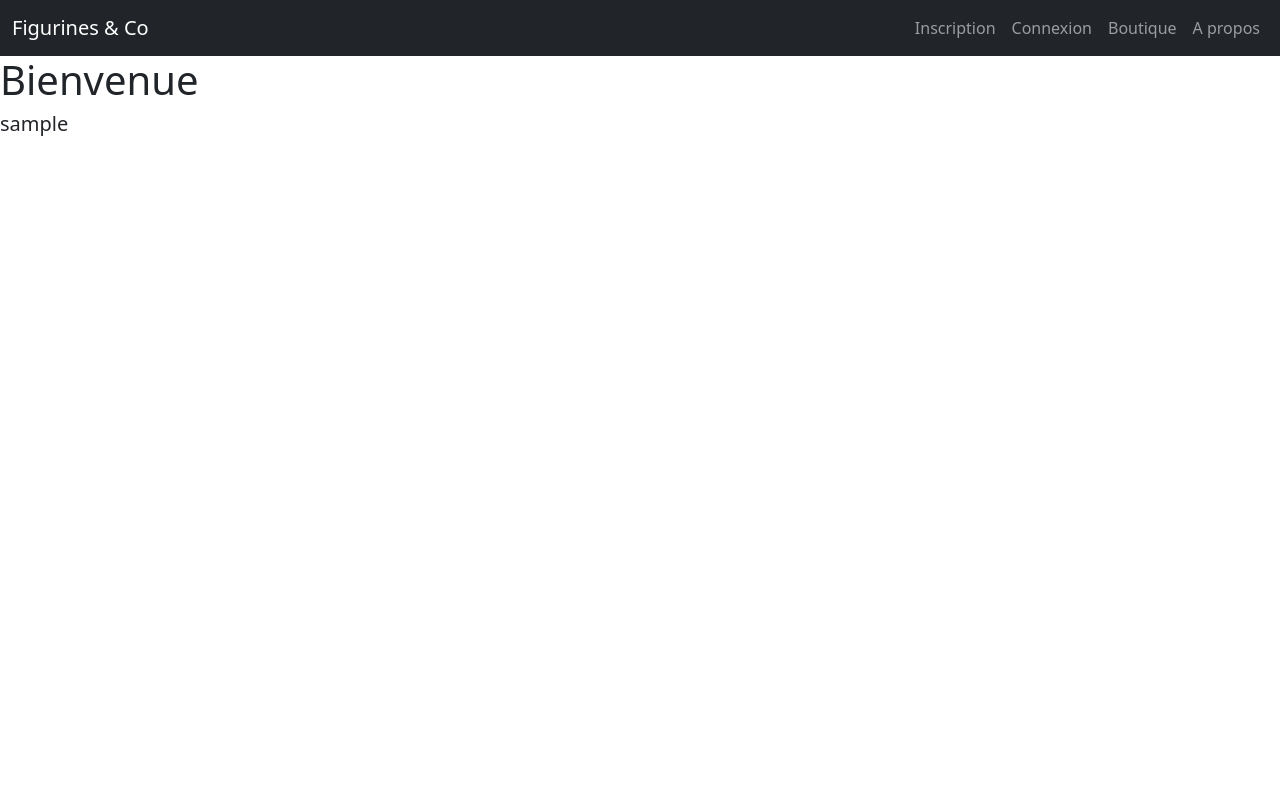
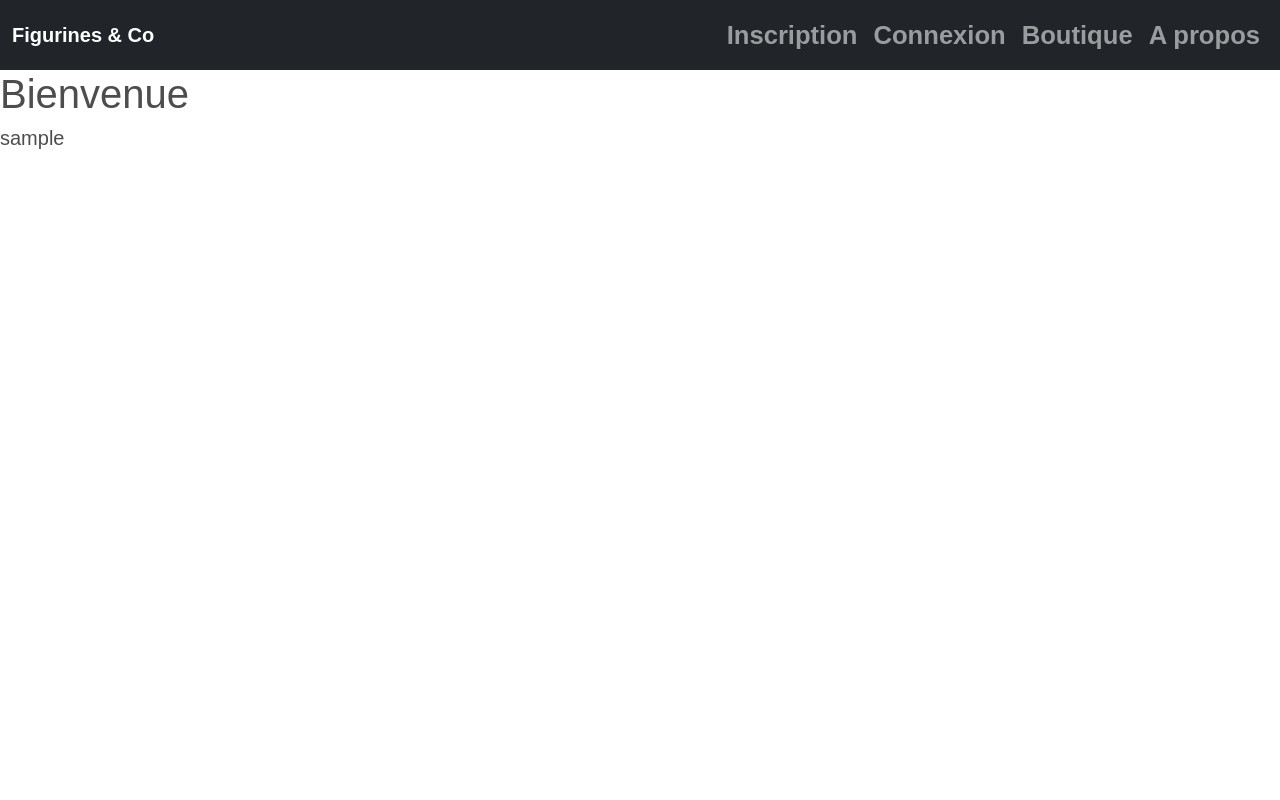
Before and after one commit to SamiEmeraud/Projet, a PHP site: template vue/index.php in a window 1280 px wide. Run offline with PHP 8.4, Linux system fonts and the light colour scheme; the template is opened without the code that fills it, so the values that code supplies are empty; the visitor is signed in with stand-in values (Sample User, id 1).

Commit message:
erreur 147 + résolu le CSS

```diff
--- a/vue/index.php
+++ b/vue/index.php
@@ -1,32 +1,134 @@
 <!DOCTYPE html>
 <html lang="fr">
 <head>
-    <!-- Définition des métadonnées et titre de la page -->
     <meta charset="UTF-8">
     <title>Accueil - Mon E-commerce</title>
-
-    <!-- Intégration de Bootstrap CSS -->
     <link href="https://cdn.jsdelivr.net/npm/bootstrap@5.3.4/dist/css/bootstrap.min.css" rel="stylesheet">
     <style>
-        .promo-banner {
-            background-color: #f8f9fa;
-            border-radius: 8px;
-            padding: 15px;
-            margin-bottom: 20px;
-            border-left: 5px solid #ffc107;
+        :root {
+            /* Variables de couleur */
+            --color-background: 255, 255, 255;
+            --color-foreground: 18, 18, 18;
+            --color-button: 228, 152, 24;
+            --color-button-text: 255, 255, 255;
+            --color-link: 228, 152, 24;
+
+            /* Variables de typographie */
+            --font-body-family: 'Assistant', sans-serif;
+            --font-heading-family: 'Assistant', sans-serif;
+            --font-body-weight: 600;
+            --font-heading-weight: 700;
+            --font-body-scale: 1.0;
+            --font-heading-scale: 1.15;
+
+            /* Variables d'ombre et effets */
+            --media-border-opacity: 0.05;
+            --media-border-width: 1px;
+            --media-radius: 0px;
+            --media-shadow-opacity: 0.0;
+            --duration-default: 0.2s;
         }
-        .price-highlight {
-            color: #dc3545;
-            font-weight: bold;
+
+        body {
+            font-family: var(--font-body-family);
+            font-weight: var(--font-body-weight);
+            color: rgba(var(--color-foreground), 0.75);
+            background-color: rgb(var(--color-background));
+            margin: 0;
+            padding: 0;
+            display: grid;
+            grid-template-rows: auto auto 1fr auto;
+            grid-template-columns: 100%;
+            min-height: 100vh;
         }
-        .card {
-            transition: transform 0.3s;
+
+        /* Style pour le conteneur d'images avec effet de superposition */
+        .banner__media {
+            position: relative;
+            width: 100%;
+            overflow: hidden;
+            border-radius: var(--media-radius);
+            border: var(--media-border-width) solid rgba(var(--color-foreground), var(--media-border-opacity));
         }
-        .card:hover {
+
+        .banner__media::after {
+            content: "";
+            position: absolute;
+            top: 0;
+            left: 0;
+            right: 0;
+            bottom: 0;
+            background: #000;
+            opacity: 0;
+            z-index: 1;
+            transition: opacity var(--duration-default) ease;
+        }
+
+        .banner__media:hover::after {
+            opacity: 0.1;
+        }
+
+        .banner__image {
+            width: 100%;
+            height: 100%;
+            object-fit: cover;
+            display: block;
+            transition: transform var(--duration-default) ease;
+        }
+
+        .banner__media:hover .banner__image {
+            transform: scale(1.03);
+        }
+
+        /* Style pour la grille de produits */
+        .product-grid {
+            display: grid;
+            grid-template-columns: repeat(auto-fill, minmax(280px, 1fr));
+            gap: 2rem;
+            padding: 2rem;
+        }
+
+        .product-card {
+            position: relative;
+            overflow: hidden;
+            box-shadow: 0 4px 8px rgba(var(--color-shadow), 0.1);
+            transition: all var(--duration-default) ease;
+        }
+
+        .product-card:hover {
+            box-shadow: 0 6px 12px rgba(var(--color-shadow), 0.15);
             transform: translateY(-5px);
         }
+
+        .product-card__info {
+            padding: 1.5rem;
+            background: rgb(var(--color-background));
+        }
+
+        .product-card__title {
+            font-family: var(--font-heading-family);
+            font-weight: var(--font-heading-weight);
+            color: rgb(var(--color-foreground));
+            margin: 0 0 0.5rem 0;
+            font-size: 1.6rem;
+        }
+
+        .product-card__description {
+            color: rgba(var(--color-foreground), 0.75);
+            font-size: 1.4rem;
+            margin: 0;
+        }
+
+        @media screen and (min-width: 750px) {
+            body {
+                font-size: 1.6rem;
+            }
+
+            .product-grid {
+                grid-template-columns: repeat(auto-fill, minmax(320px, 1fr));
+            }
+        }
     </style>
-
 </head>
 <body>
 <!-- Inclusion de la barre de navigation -->
@@ -35,7 +137,7 @@
 <!-- Récupération des données des catégories -->
 <?php
 global $category_product;
-session_start();
+
 include '../back/back_category.php'; // Fichier qui charge les catégories depuis la BDD
 ?>
 
```
